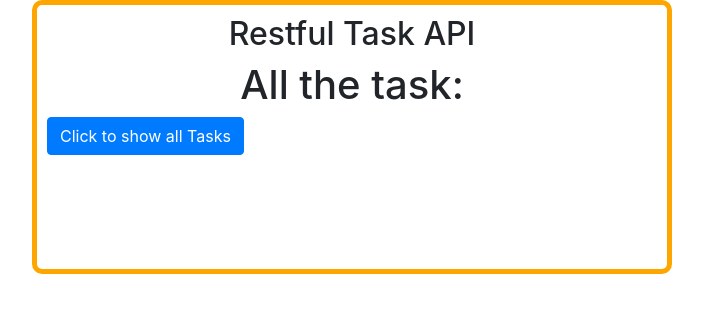
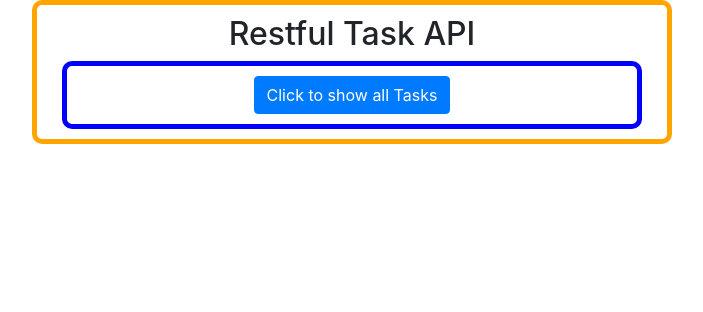
Before and after one commit to itsmecameron/Mongo-restful-task-api, an Angular app in the folder public/: page / in a window 1280 px wide. Shown: the top 312 px of the page, without its empty margins (288-991 px from the left). Built offline with nearby package versions, Linux system fonts and the light colour scheme.

Commit message:
Restful Task Interactive

```diff
--- a/public/src/app/app.component.css
+++ b/public/src/app/app.component.css
@@ -3,3 +3,15 @@
     border-radius: 10px;
     padding: 10px;
 }
+
+.show_task {
+    border: 5px solid blue;
+    border-radius: 10px;
+    padding: 10px;
+}
+
+.display_task {
+    border: 5px solid green;
+    border-radius: 10px;
+    padding: 10px;
+}
--- a/public/src/app/app.component.html
+++ b/public/src/app/app.component.html
@@ -12,27 +12,26 @@
   <div class="text-center">
     <h2>Restful Task API </h2>
   </div>
-  <div>
-    <h1 class="text-center">All the task:</h1>
-    <button class="btn btn-primary " (click)="getTasksFromService()">Click to show all Tasks</button>
-
-    <div *ngFor="let task of tasks; let taskIndex = index">
-      <div class="row justify-content-center mt-3">
-        <div class="col-8">
-          <p class="h4 mr-4">{{task.title}}</p>
-          <button class="btn btn-primary" (click)="getTaskDescription(taskIndex)">Show description</button>
+  <div class="container">
+    <div class="text-center show_task">
+      <!-- <h1 class="text-center">All the task:</h1> -->
+      <button class="btn btn-primary" (click)="getTasksFromService()">Click to show all Tasks</button>
+      <div *ngFor="let task of tasks; let id = index">
+        <div class="row justify-content-center mt-3">
+          <div class="col-8 text-center">
+            <p class="h4 mr-4">{{task.title}}</p>
+            <button class="btn btn-primary" (click)="getTaskDescription(id)">Show description</button>
+          </div>
         </div>
       </div>
     </div>
-    <div class="col-4">
-
-    </div>
-
-    <div *ngIf="true">
+    <div *ngIf="requested" class="display_task mt-3">
       <p class="pt-5">{{ taskDescription.title }}</p>
       <p>{{ taskDescription.description }}</p>
       <p class="pb-4">{{ taskDescription.createdAt }}</p>
     </div>
+
+
   </div>
 
   <router-outlet></router-outlet>
--- a/public/src/app/app.component.ts
+++ b/public/src/app/app.component.ts
@@ -28,17 +28,16 @@ export class AppComponent implements OnInit {
         )
     }
 
-    getTaskDescription(taskIndex) {
-        // let taskObservable = this._httpService.getDescription(taskIndex)
+    getTaskDescription(id) {
+        // let taskObservable = this._httpService.getDescription(id)
         // taskObservable.subscribe(
             // data => {
-                this.taskDescription = this.tasks[taskIndex];
+                this.taskDescription = this.tasks[id];
                 console.log(this.taskDescription);
 
                 this.requested = true;
                 console.log("It's true!")
             }
-            return
         // )
     }
 // }
--- a/public/src/app/http.service.ts
+++ b/public/src/app/http.service.ts
@@ -14,6 +14,6 @@ export class HttpService {
     }
 
     // getDescription(id: string) {
-    //     return this._http.get('/tasks/:id');
-    }
-// }
+    //     return this._http.post('/tasks/:id');
+    // }
+}
```
